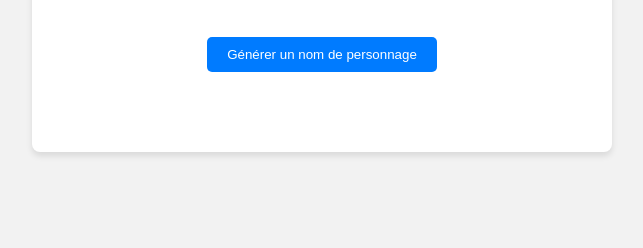
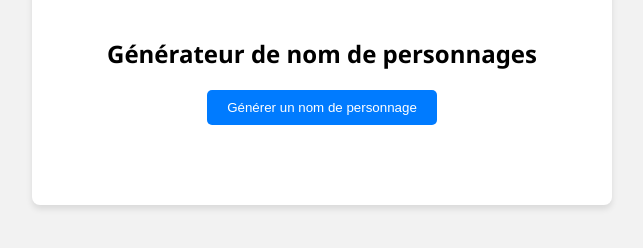
Before and after one commit to Thomasvgrr/generate_name, a plain HTML site: page index.html in a window 1280 px wide. Shown: the part 264-512 px from the top of the page, without its empty margins (318-961 px from the left). Drawn offline with Linux system fonts and the light colour scheme.

Commit message:
add tittle 2

```diff
--- a/index.html
+++ b/index.html
@@ -16,6 +16,7 @@
             <button id="bouton_generer_nom">Générer un nom</button>
             <div id="loader" class="hidden"></div>
         </div>
+     <h2> Générateur de nom de personnages</h2>
         <div class="nom-section">
             <p id="nom_personnage" class="hidden"></p>
             <button id="bouton_generer_personnage">Générer un nom de personnage</button>
```
